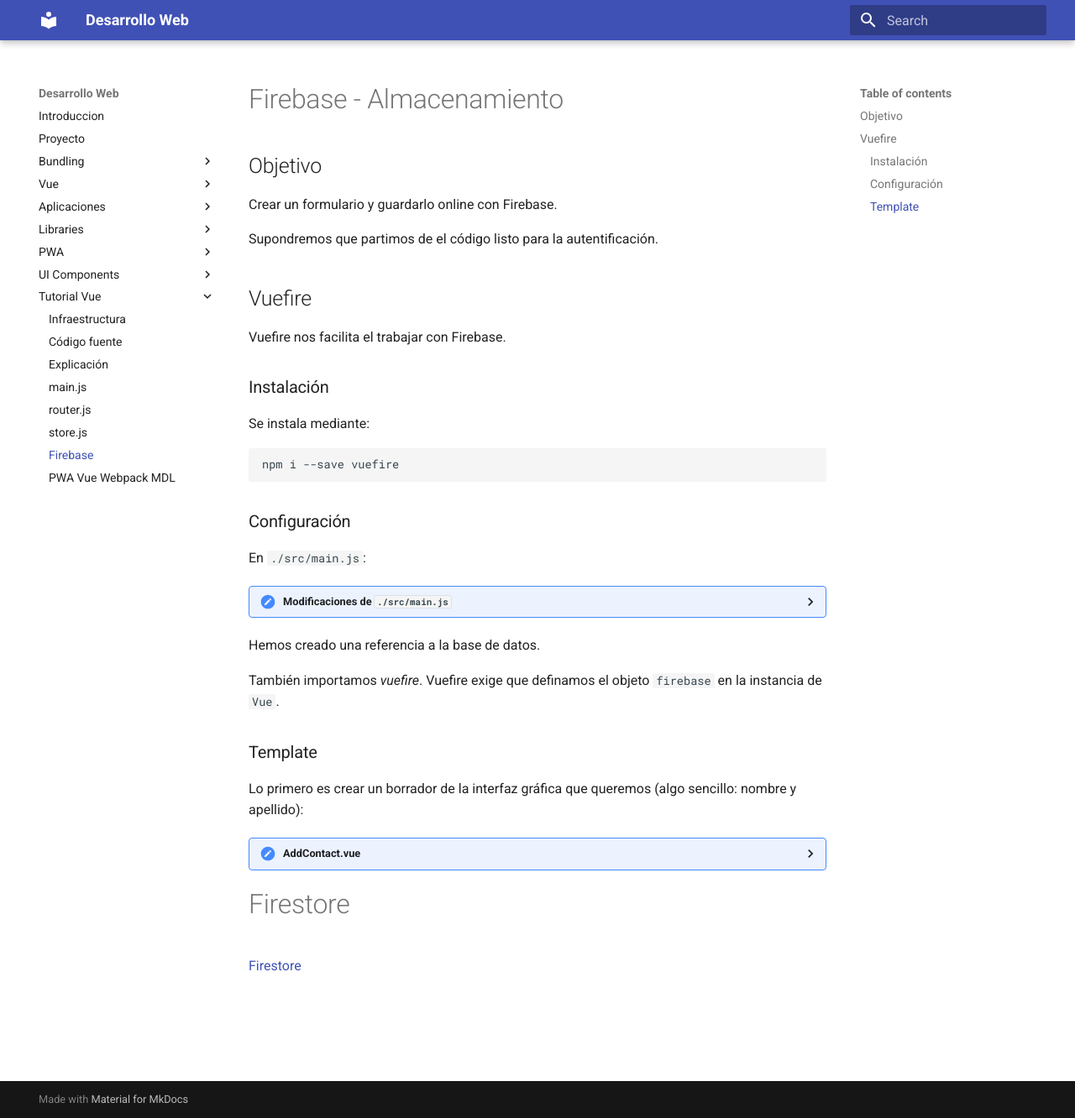
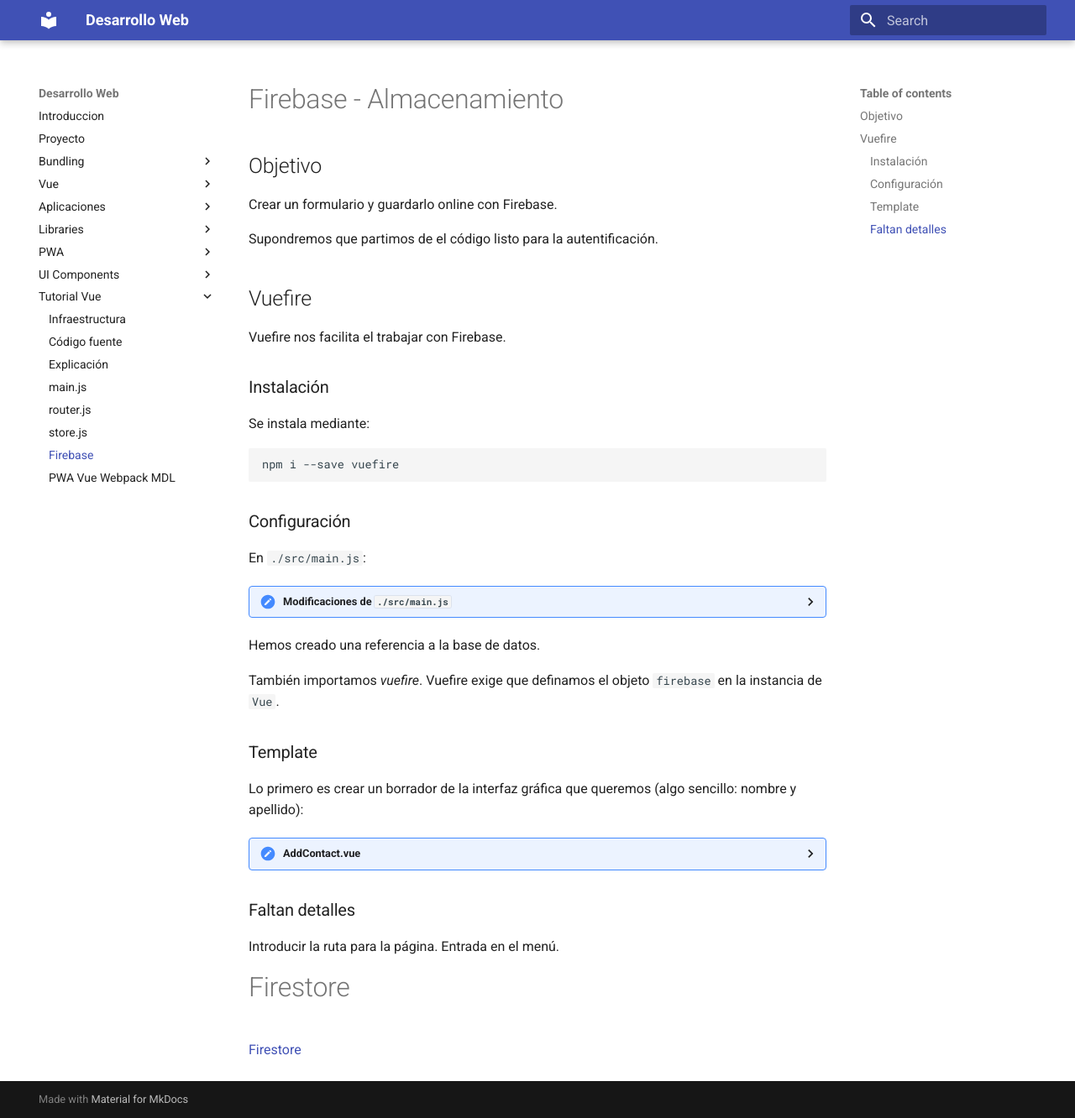
Before and after one commit to mantielero/web, an MkDocs documentation site: the page built from docs/tut_vue_firebase.md, in a window 1280 px wide and 1332 px high. Shown: the whole window at 84% size. Built offline with MkDocs 1.6.1 and Material for MkDocs 9.7.7, drawn with Linux system fonts in a browser that asks for light colours.

Commit message:
detalles

````diff
--- a/docs/tut_vue_firebase.md
+++ b/docs/tut_vue_firebase.md
@@ -133,6 +133,9 @@ Lo primero es crear un borrador de la interfaz gráfica que queremos (algo senci
     </script>
     ```
 
+### Faltan detalles
+Introducir la ruta para la página. Entrada en el menú.
+
 
 # Firestore
 [Firestore](https://savvyapps.com/blog/definitive-guide-building-web-app-vuejs-firebase)
````
